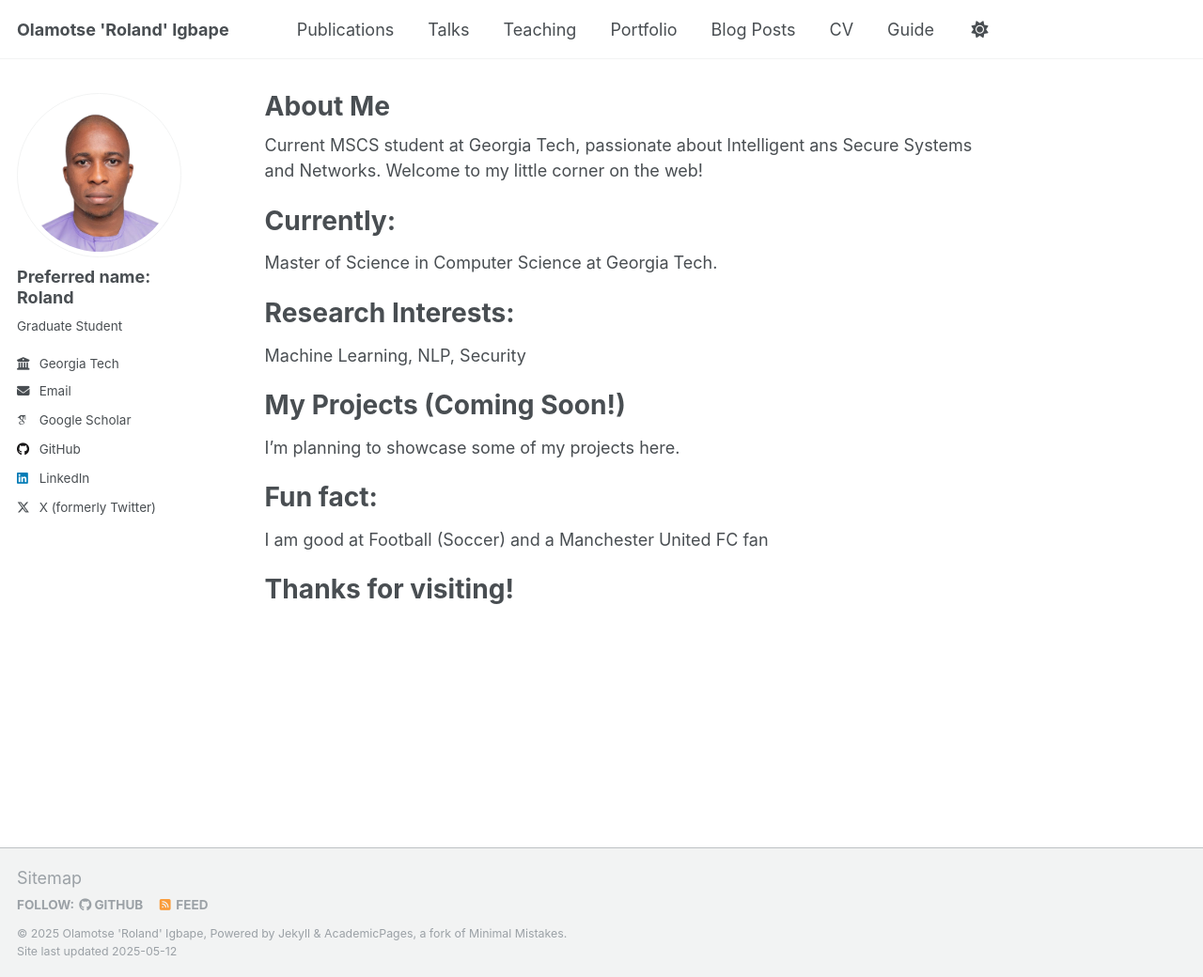
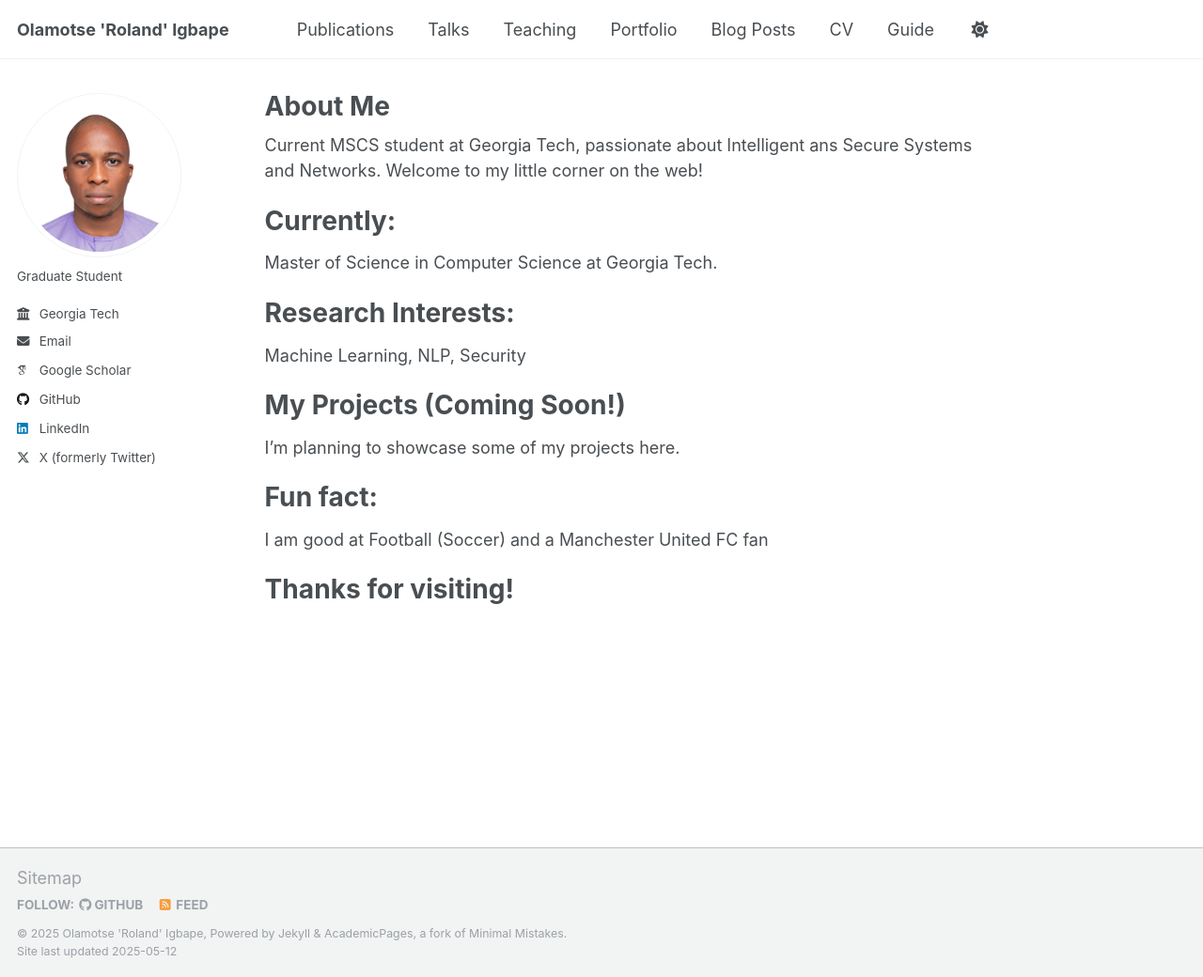
Before and after one commit to oigbape/oigbape.github.io, a Jekyll site: the page built from _pages/about.md, in a window 1280 px wide and 1040 px high. Shown: the whole window at 94% size. Built offline with Jekyll 4.4.1, drawn with Linux system fonts in a browser that asks for light colours; some web fonts are replaced.

Commit message:
Update _config.yml

```diff
--- a/_config.yml
+++ b/_config.yml
@@ -23,7 +23,7 @@ repository               : "oigbape/oigbape.github.io"
 author:
   # Biographic information
   avatar           : "profile.png"
-  name             : "Preferred name: Roland"
+  name             : #"Preferred name: Roland"
   pronouns         : # example: "she/her"
   bio              : "Graduate Student"
   location         : #"Shenzhen"
```
